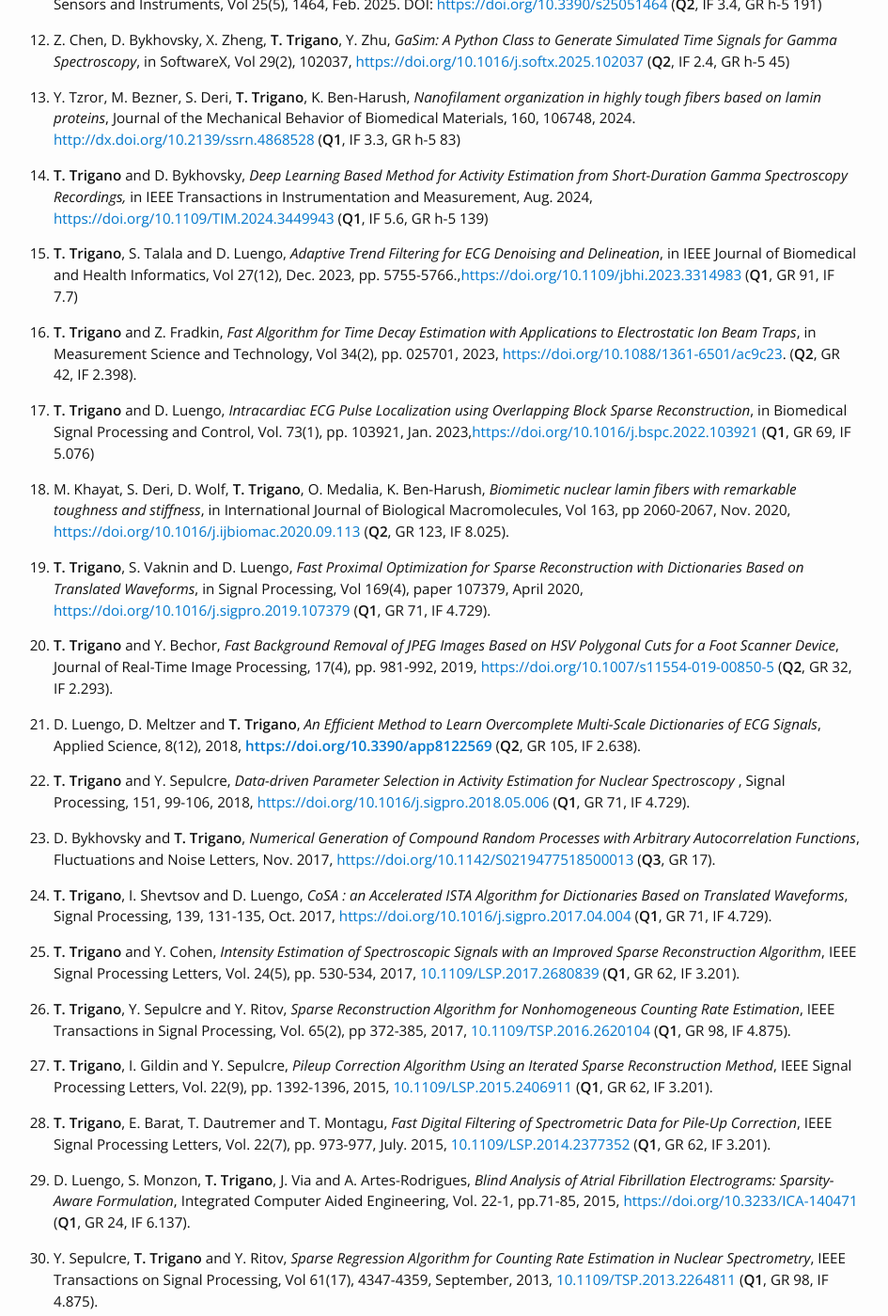
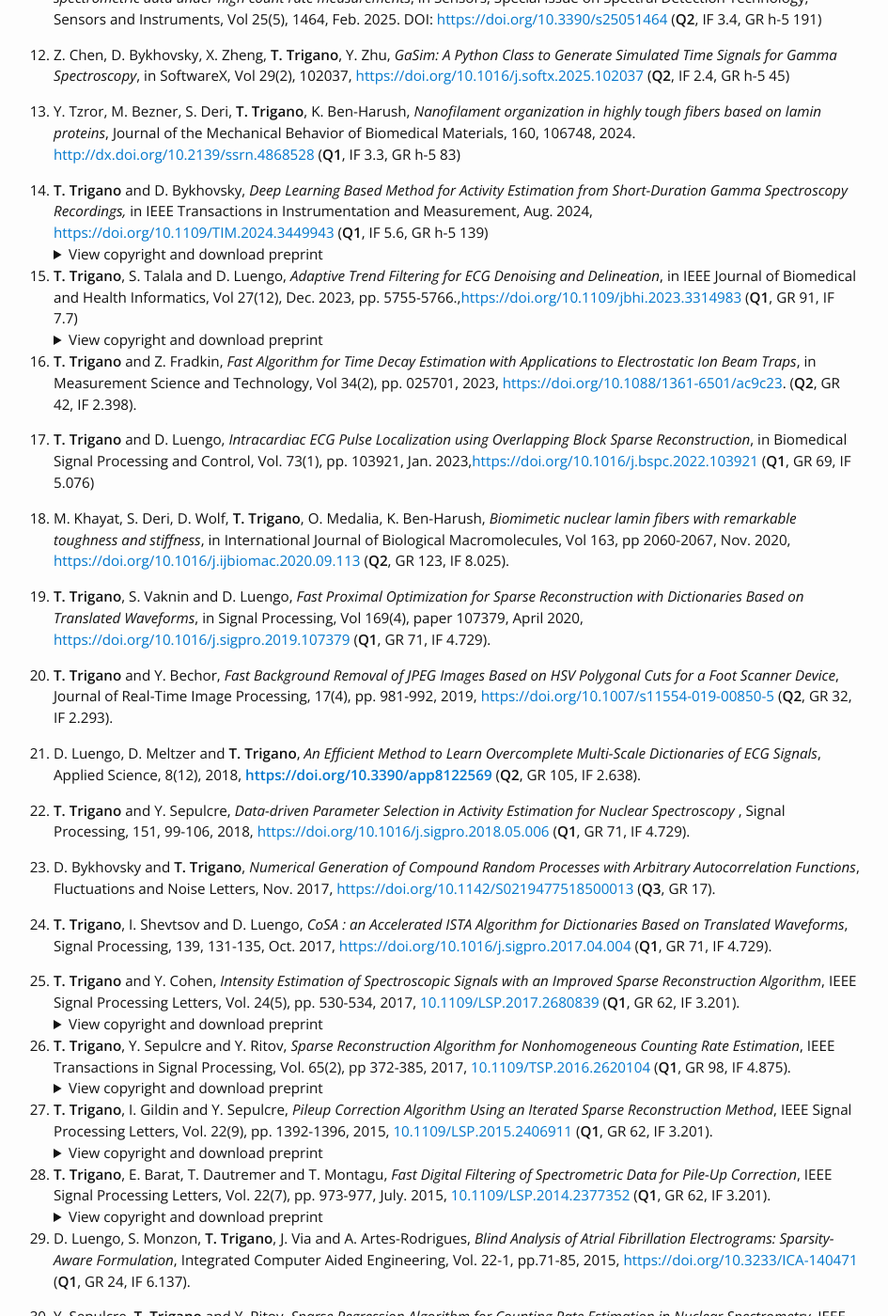
Before and after one commit to TomTrigano/my-webpage, a Jekyll site: the page built from publications.md, in a window 1280 px wide and 1400 px high, scrolled down 1258 px. Shown: the whole window at 94% size, without its empty margins (168-1113 px from the left). Built offline with Jekyll 4.4.1, drawn with Linux system fonts in a browser that asks for light colours; some of the changed text lies outside the part shown.

Commit message:
Update publications.md

```diff
--- a/publications.md
+++ b/publications.md
@@ -13,8 +13,10 @@
 1. C. Lin, Y. Huang, Z. Chen, S. Gu, D. Bykhovsky, **T. Trigano**, X. Zheng,  Y. Zhu, ''Semi-Supervised Energy Spectrum Estimation in High Count-Rate Nuclear Spectrometry'', in *IEEE Transactions on Instrumentation and Measurement*, Vol. 75, 2512816, 2026. DOI: <https://doi.org/10.1109/TIM.2026.3706156> (SCI: Q1, JCR: Q1, 5-year IF 6.0, ranking: 54/368, GR h-5 124)
    <details>
    <summary> View copyright and download preprint </summary>
+
    <small> © [2026] IEEE. Personal use of this material is permitted. Permission from IEEE must be obtained for all other uses, in any current or future media, including reprinting/republishing this material for advertising or promotional purposes, creating new collective works, for resale or redistribution to servers or lists, or reuse of any copyrighted component of this work in other works. </small>
-   <a href="lin_semi_2026.pdf">Click here to download the accepted paper</a>
+   <a href="lin_semi_2026.pdf">Click here to download the preprint</a>
+
    </details>
 
 1. Y. Sepulcre and **T. Trigano**, "Sparser LASSO Induced by Convolutional Expansion (SLICE) for Robust Peak Localization in Gamma Spectroscopy", in *Signal Processing*, Vol. 249, Dec. 2026. DOI: <https://10.1016/j.sigpro.2026.110740> (SCI: Q1, JCR: Q2, 5 year IF 3.9, ranking 130/368, GR h-5 66)
@@ -30,10 +32,25 @@
 1. **T. Trigano**, Y. Sepulcre, M. Masika, A. Perez and D. Luengo, "FDP-TF: a Fast Two-Pass Trend Filtering for ECG Delination", in *Computers in Biology and Medicine*, Vol. 197, Part A, 110927, Oct. 2025. DOI: <https://doi.org/10.1016/j.compbiomed.2025.110927>. (SCI: Q1, JCR: Q1, 5-year IF 6.5, ranking 26/177, GR h-5 140)
 
 1. Y. Huang, C. Lin, D. Bykhovsky, **T. Trigano**, Z. Chen, X. Zheng, and Y. Zhu, "Deep Learning Based Energy Spectrum Estimation for High Counting Rate Nuclear Spectrometry", in *IEEE Transactions on Instrumentation and Measurement*, Vol. 74, 2533014, May. 2025. DOI: <https://doi.org/10.1109/TIM.2025.3573370> (SCI: Q1, JCR: Q1, 5-year IF 6.0, ranking: 54/368, GR h-5 124)
+   <details>
+   <summary> View copyright and download preprint </summary>
+
+   <small> © [2025] IEEE. Personal use of this material is permitted. Permission from IEEE must be obtained for all other uses, in any current or future media, including reprinting/republishing this material for advertising or promotional purposes, creating new collective works, for resale or redistribution to servers or lists, or reuse of any copyrighted component of this work in other works. </small>
+   <a href="huang_deep_2024">Click here to download the preprint</a>
+
+   </details>
+
 
 1. A. Squicciarini, **T. Trigano** and D. Luengo, "Jensen-Tsallis Divergence for Supervised Classification under Data Imbalance", in *Machine Learning*, Vol 114(7), pp. 1-16, Springer, 2025. <https://doi.org/10.1007/s10994-025-06791-4> (SCI: Q1, JCR: Q2, 5-year IF 6.6, ranking 101/204, GR h-5 63)
 
 1. D. Bykhovsky, Z. Chen, Y. Huang, X. Zheng and **T. Trigano**, *Advanced Spectroscopy Time-Domain Signal Simulator for the Development of Machine and Deep Learning Algorithms*, in IEEE Sensors Letters, Vol 9(4), pp. 1-4, Apr. 2025. DOI: <https://doi.org/10.1109/LSENS.2025.3544656> (**Q2**, IF 2.2, GR h-5 34)
+   <details>
+   <summary> View copyright and download preprint </summary>
+
+   <small> © [2025] IEEE. Personal use of this material is permitted. Permission from IEEE must be obtained for all other uses, in any current or future media, including reprinting/republishing this material for advertising or promotional purposes, creating new collective works, for resale or redistribution to servers or lists, or reuse of any copyrighted component of this work in other works. </small>
+   <a href="bykhovsky_advanced_2025">Click here to download the preprint</a>
+
+   </details>
 
 1. Y. Huang, X. Zheng, Y. Zhu, **T. Trigano**, Z. Chen and D. Bykhovsky, *Deep learning based pile-up correction algorithm for spectrometric data under high count rate measurements*, in Sensors, Special Issue on Spectral Detection Technology, Sensors and Instruments, Vol 25(5), 1464, Feb. 2025. DOI: <https://doi.org/10.3390/s25051464> (**Q2**, IF 3.4, GR h-5 191)
 
@@ -42,8 +59,22 @@
 1. Y. Tzror, M. Bezner, S. Deri, **T. Trigano**, K. Ben-Harush, *Nanofilament organization in highly tough fibers based on lamin proteins*, Journal of the Mechanical Behavior of Biomedical Materials, 160, 106748, 2024. <http://dx.doi.org/10.2139/ssrn.4868528> (**Q1**, IF 3.3, GR h-5 83)
 
 1. **T. Trigano** and D. Bykhovsky, *Deep Learning Based Method for Activity Estimation from Short-Duration Gamma Spectroscopy Recordings,* in IEEE Transactions in Instrumentation and Measurement, Aug. 2024, <https://doi.org/10.1109/TIM.2024.3449943> (**Q1**, IF 5.6, GR h-5 139)
+   <details>
+   <summary> View copyright and download preprint </summary>
+
+   <small> © [2024] IEEE. Personal use of this material is permitted. Permission from IEEE must be obtained for all other uses, in any current or future media, including reprinting/republishing this material for advertising or promotional purposes, creating new collective works, for resale or redistribution to servers or lists, or reuse of any copyrighted component of this work in other works. </small>
+   <a href="trigano_deep_2024">Click here to download the preprint</a>
+
+   </details>
 
 1. **T. Trigano**, S. Talala and D. Luengo, *Adaptive Trend Filtering for ECG Denoising and Delineation*, in IEEE Journal of Biomedical and Health Informatics, Vol 27(12), Dec. 2023, pp. 5755-5766.,<https://doi.org/10.1109/jbhi.2023.3314983> (**Q1**, GR 91, IF 7.7)
+   <details>
+   <summary> View copyright and download preprint </summary>
+
+   <small> © [2023] IEEE. Personal use of this material is permitted. Permission from IEEE must be obtained for all other uses, in any current or future media, including reprinting/republishing this material for advertising or promotional purposes, creating new collective works, for resale or redistribution to servers or lists, or reuse of any copyrighted component of this work in other works. </small>
+   <a href="trigano_adaptive_2023">Click here to download the preprint</a>
+
+   </details>
 
 1.  **T. Trigano** and Z. Fradkin, *Fast Algorithm for Time Decay Estimation with Applications to Electrostatic Ion Beam Traps*, in Measurement Science and Technology,  Vol 34(2), pp. 025701, 2023, <https://doi.org/10.1088/1361-6501/ac9c23>. (**Q2**, GR 42, IF 2.398).
 
@@ -64,16 +95,51 @@
 1. **T. Trigano**, I. Shevtsov and D. Luengo, *CoSA : an Accelerated ISTA Algorithm for Dictionaries Based on Translated Waveforms*, Signal Processing, 139, 131-135, Oct. 2017, <https://doi.org/10.1016/j.sigpro.2017.04.004> (**Q1**, GR 71, IF 4.729).
 
 1. **T. Trigano** and Y. Cohen, *Intensity Estimation of Spectroscopic Signals with an Improved Sparse Reconstruction Algorithm*, IEEE Signal Processing Letters, Vol. 24(5), pp. 530-534, 2017, [10.1109/LSP.2017.2680839](https://doi.org/10.1109/LSP.2017.2680839) (**Q1**, GR 62, IF 3.201).
+   <details>
+   <summary> View copyright and download preprint </summary>
+
+   <small> © [2017] IEEE. Personal use of this material is permitted. Permission from IEEE must be obtained for all other uses, in any current or future media, including reprinting/republishing this material for advertising or promotional purposes, creating new collective works, for resale or redistribution to servers or lists, or reuse of any copyrighted component of this work in other works. </small>
+   <a href="trigano_intensity_2017">Click here to download the preprint</a>
+
+   </details>
 
 1. **T. Trigano**, Y. Sepulcre and Y. Ritov, *Sparse Reconstruction Algorithm for Nonhomogeneous Counting Rate Estimation*, IEEE Transactions in Signal Processing, Vol. 65(2), pp 372-385, 2017, [10.1109/TSP.2016.2620104](https://doi.org/10.1109/TSP.2016.2620104) (**Q1**, GR 98, IF 4.875).
+   <details>
+   <summary> View copyright and download preprint </summary>
+
+   <small> © [2016] IEEE. Personal use of this material is permitted. Permission from IEEE must be obtained for all other uses, in any current or future media, including reprinting/republishing this material for advertising or promotional purposes, creating new collective works, for resale or redistribution to servers or lists, or reuse of any copyrighted component of this work in other works. </small>
+   <a href="trigano_sparse_2016">Click here to download the preprint</a>
+
+   </details>
 
 1. **T. Trigano**, I. Gildin and Y. Sepulcre, *Pileup Correction Algorithm Using an Iterated Sparse Reconstruction Method*, IEEE Signal Processing Letters, Vol. 22(9), pp. 1392-1396, 2015, [10.1109/LSP.2015.2406911](https://doi.org/10.1109/LSP.2015.2406911) (**Q1**, GR 62, IF 3.201).
+   <details>
+   <summary> View copyright and download preprint </summary>
+
+   <small> © [2015] IEEE. Personal use of this material is permitted. Permission from IEEE must be obtained for all other uses, in any current or future media, including reprinting/republishing this material for advertising or promotional purposes, creating new collective works, for resale or redistribution to servers or lists, or reuse of any copyrighted component of this work in other works. </small>
+   <a href="trigano_pileup_2015">Click here to download the preprint</a>
+
+   </details>
 
 1. **T. Trigano**, E. Barat, T. Dautremer and T. Montagu, *Fast Digital Filtering of Spectrometric Data for Pile-Up Correction*, IEEE Signal Processing Letters, Vol. 22(7), pp. 973-977, July. 2015, [10.1109/LSP.2014.2377352](https://doi.org/10.1109/LSP.2014.2377352) (**Q1**, GR 62, IF 3.201).
+   <details>
+   <summary> View copyright and download preprint </summary>
+
+   <small> © [2015] IEEE. Personal use of this material is permitted. Permission from IEEE must be obtained for all other uses, in any current or future media, including reprinting/republishing this material for advertising or promotional purposes, creating new collective works, for resale or redistribution to servers or lists, or reuse of any copyrighted component of this work in other works. </small>
+   <a href="trigano_fast_2015">Click here to download the preprint</a>
+
+   </details>
 
 1. D. Luengo, S. Monzon, **T. Trigano**, J. Via and A. Artes-Rodrigues, *Blind Analysis of Atrial Fibrillation Electrograms: Sparsity-Aware Formulation*, Integrated Computer Aided Engineering, Vol. 22-1, pp.71-85, 2015, <https://doi.org/10.3233/ICA-140471> (**Q1**, GR 24, IF 6.137).
 
 1. Y. Sepulcre, **T. Trigano** and Y. Ritov, *Sparse Regression Algorithm for Counting Rate Estimation in Nuclear Spectrometry*, IEEE Transactions on Signal Processing, Vol 61(17), 4347-4359, September, 2013, [10.1109/TSP.2013.2264811](https://doi.org/10.1109/TSP.2013.2264811) (**Q1**, GR 98, IF 4.875).
+   <details>
+   <summary> View copyright and download preprint </summary>
+
+   <small> © [2013] IEEE. Personal use of this material is permitted. Permission from IEEE must be obtained for all other uses, in any current or future media, including reprinting/republishing this material for advertising or promotional purposes, creating new collective works, for resale or redistribution to servers or lists, or reuse of any copyrighted component of this work in other works. </small>
+   <a href="trigano_sparse_2013">Click here to download the preprint</a>
+
+   </details>
 
 1. R. Goot, **T. Trigano**, S. Tapuchi and J. Gavan, *Adaptative Allocation of Power Transmission for HAPs*, in Annals of Telecommunications, Vol 67, 1-7, June 2012, <https://doi.org/10.1007/s12243-012-0303-1> (**Q2**,  GR 24, IF 1.901).
 
```
